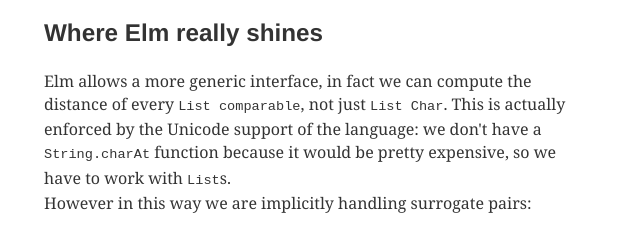
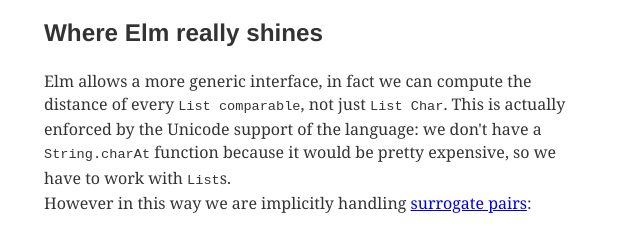
Before and after one commit to emilianobovetti/the-square-wheel, a Gatsby site: page /cpu-intensive-tasks-in-elm/ in a window 1280 px wide. Shown: the part 2353-2588 px from the top of the page, without its empty margins (335-975 px from the left). Built offline with nearby package versions, Linux system fonts and the light colour scheme; Gatsby itself is replaced by a stand-in of ours; some packages are replaced by stand-ins of ours.

Commit message:
Update from Forestry.io Emiliano Bovetti updated content/blog/cpu-intensive-tasks-in-elm.md

````diff
--- a/content/blog/cpu-intensive-tasks-in-elm.md
+++ b/content/blog/cpu-intensive-tasks-in-elm.md
@@ -65,7 +65,7 @@
 ## Where Elm really shines
 
 Elm allows a more generic interface, in fact we can compute the distance of every `List comparable`, not just `List Char`. This is actually enforced by the Unicode support of the language: we don't have a `String.charAt` function because it would be pretty expensive, so we have to work with `List`s. <br>
-However in this way we are implicitly handling surrogate pairs:
+However in this way we are implicitly handling [surrogate pairs](https://en.wikipedia.org/wiki/UTF-16#U.2B010000_to_U.2B10FFFF):
 
 ```shell
 git clone git@github.com:emilianobovetti/edit-distance-benchmark.git
````
